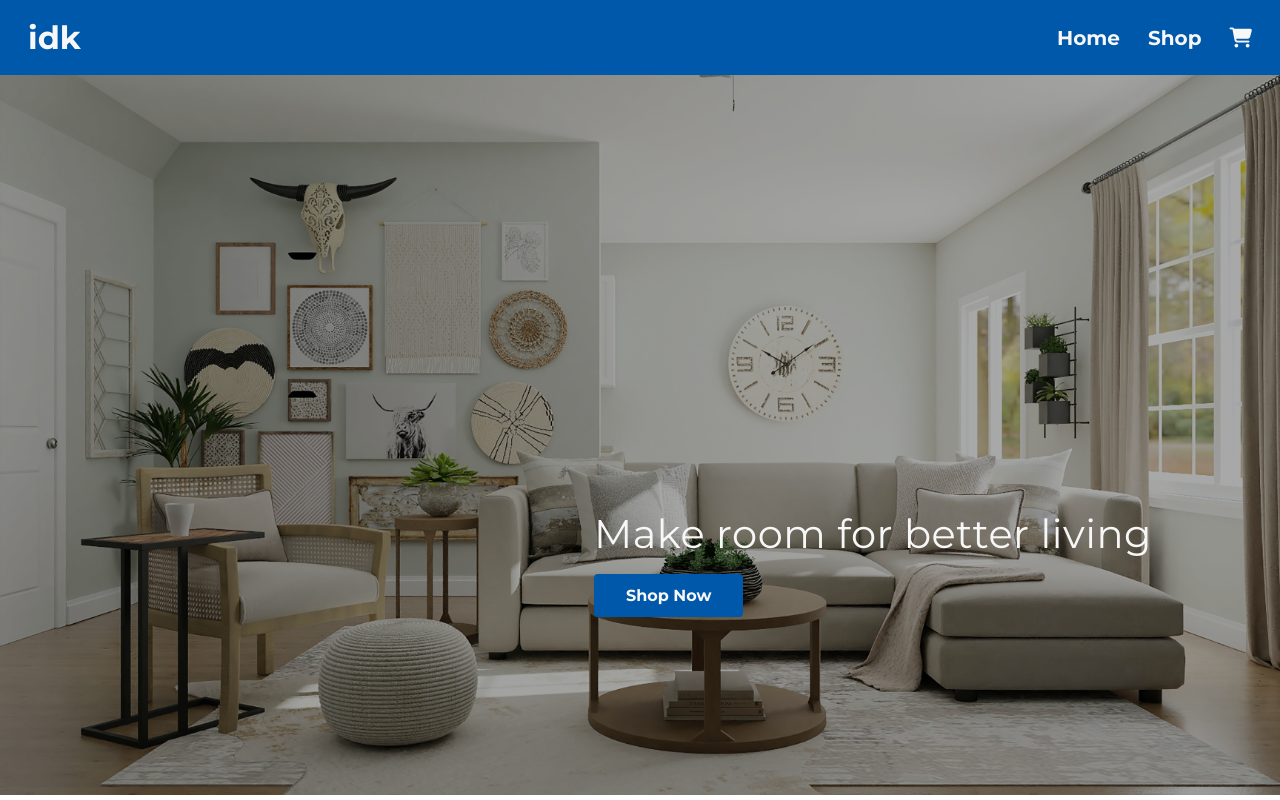
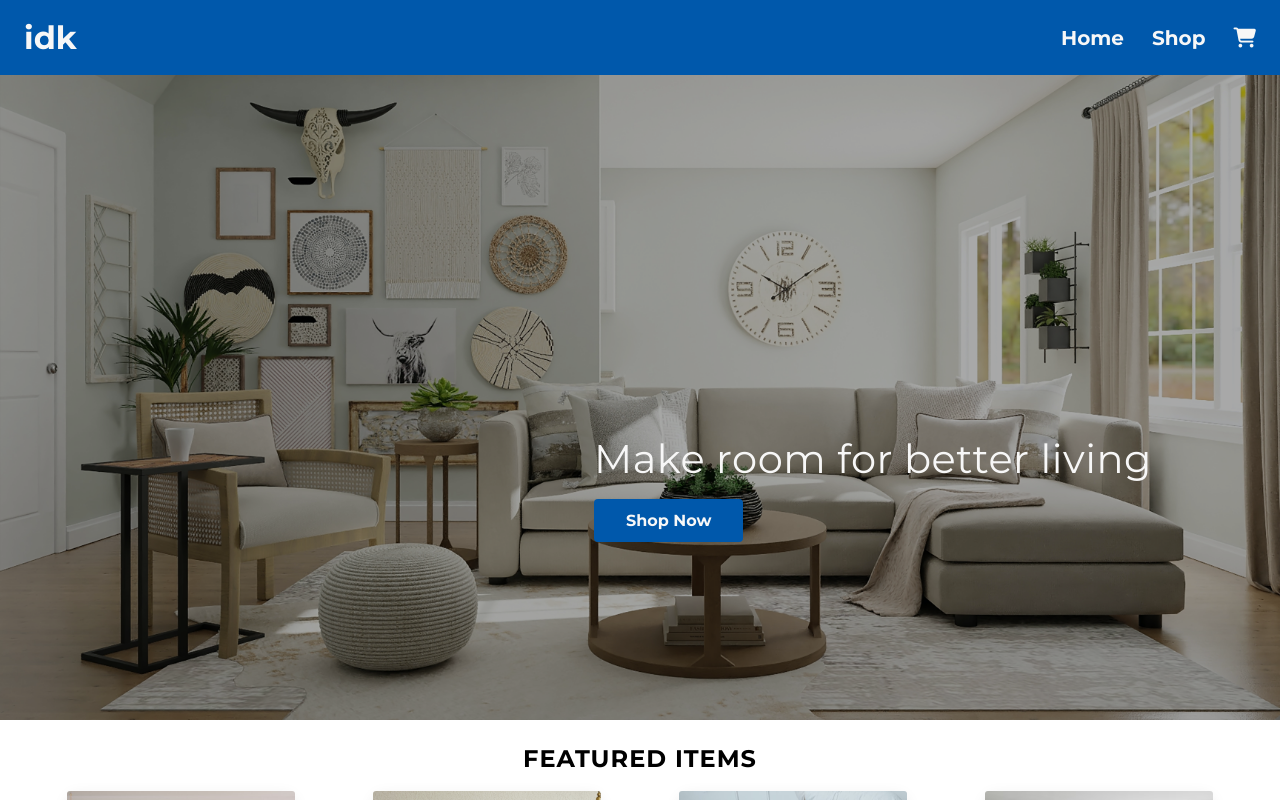
Before and after one commit to Sharkri/shopping-cart, a React (Create React App) app: page / in a window 1280 px wide. Shown: the top 800 px of the page. Built offline with nearby package versions, Linux system fonts and the light colour scheme.

Commit message:
Change header to fixed to fix header not staying visible when scrolling

```diff
--- a/src/styles/Cart.css
+++ b/src/styles/Cart.css
@@ -2,7 +2,7 @@
   display: flex;
   flex-direction: column;
   align-items: center;
-  padding: 24px;
+  padding-bottom: 24px;
 }
 
 .cart-header {
--- a/src/styles/Header.css
+++ b/src/styles/Header.css
@@ -2,12 +2,11 @@ header {
   display: flex;
   align-items: center;
   justify-content: space-between;
-  padding-top: 18px;
-  padding-bottom: 18px;
-  position: sticky;
+  padding: 18px 24px;
+  position: fixed;
   background-color: var(--blue);
   top: 0;
-  padding-left: var(--horizontal-spacing);
-  padding-right: var(--horizontal-spacing);
   z-index: 1;
+  height: var(--header-height);
+  width: 100%;
 }
--- a/src/styles/Shop.css
+++ b/src/styles/Shop.css
@@ -4,7 +4,4 @@
   justify-content: center;
   flex-wrap: wrap;
   gap: 42px;
-  padding-left: var(--horizontal-spacing);
-  padding-right: var(--horizontal-spacing);
-  margin-top: 24px;
 }
--- a/src/styles/index.css
+++ b/src/styles/index.css
@@ -19,11 +19,6 @@
   src: url("../fonts/Montserrat-Bold.ttf");
 }
 
-h1,
-h2 {
-  font-family: "Montserrat-Bold", sans-serif;
-}
-
 body {
   font-family: "Montserrat", sans-serif;
   -webkit-font-smoothing: antialiased;
@@ -31,7 +26,8 @@ body {
   --blue: rgb(0, 88, 171);
   --disabled-blue: rgba(0, 88, 171, 0.4);
   --yellow: rgb(251, 217, 20);
-  --horizontal-spacing: 28px;
+  --page-padding: 28px;
+  --header-height: 75px;
   height: 100vh;
 }
 
@@ -40,6 +36,11 @@ body {
   width: 100%;
   display: flex;
   flex-direction: column;
+}
+
+h1,
+h2 {
+  font-family: "Montserrat-Bold", sans-serif;
 }
 
 code {
@@ -61,3 +62,9 @@ button {
 li {
   list-style-type: none;
 }
+
+.cart,
+.shop {
+  padding: var(--page-padding);
+  margin-top: var(--header-height);
+}
```
